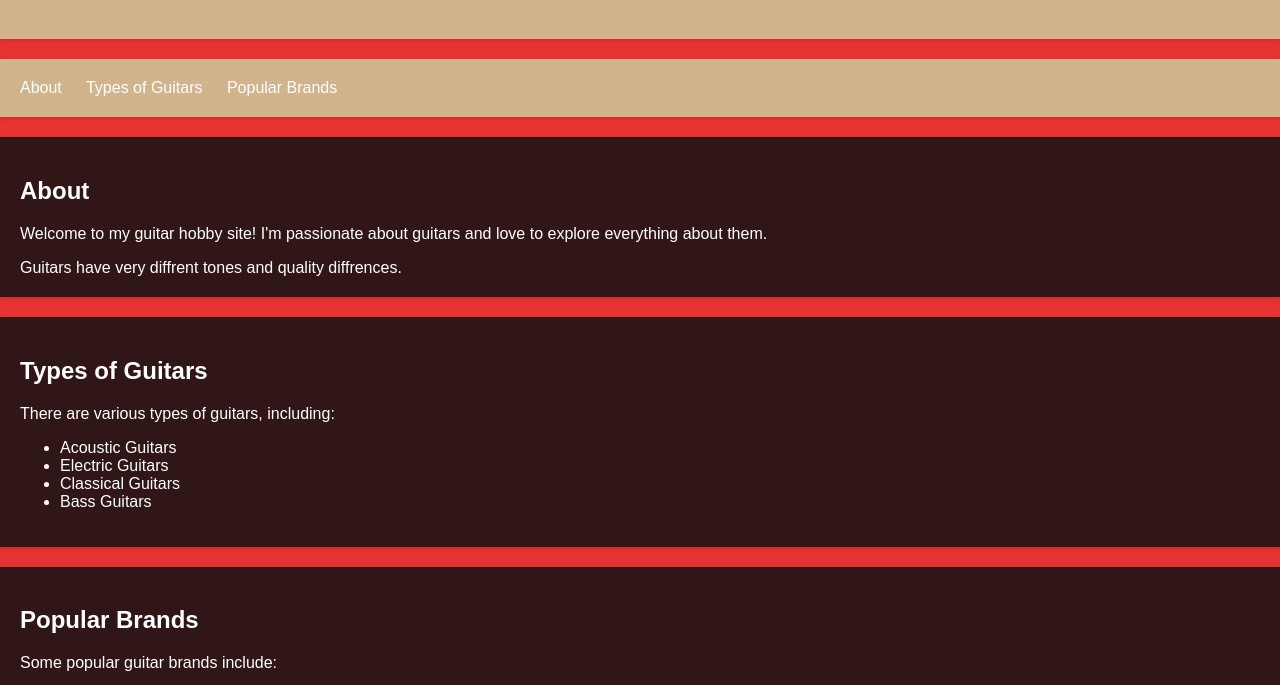
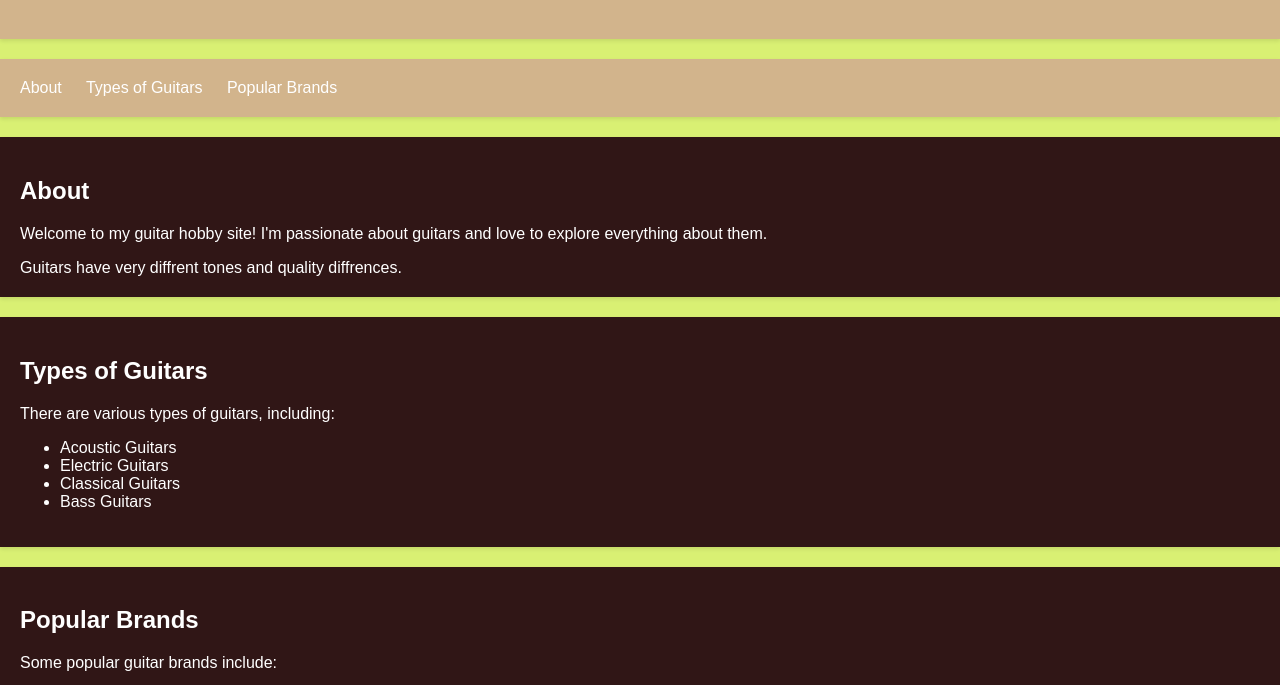
Before and after one commit to BurakEsen25/BurakEsen25.github.io, a plain HTML site: page itis3135/hobby/index.html in a window 1280 px wide. Shown: the part 81-766 px from the top of the page. Drawn offline with Linux system fonts and the light colour scheme; files whose address does not match are found by name.

Commit message:
color changed

```diff
--- a/itis3135/hobby/styles.css
+++ b/itis3135/hobby/styles.css
@@ -1,6 +1,6 @@
 body {
   font-family: Arial, sans-serif;
-  background-color: rgb(231, 50, 50);
+  background-color: rgb(217, 240, 115);
   color: white;
   margin: 0;
   padding: 0;
```
